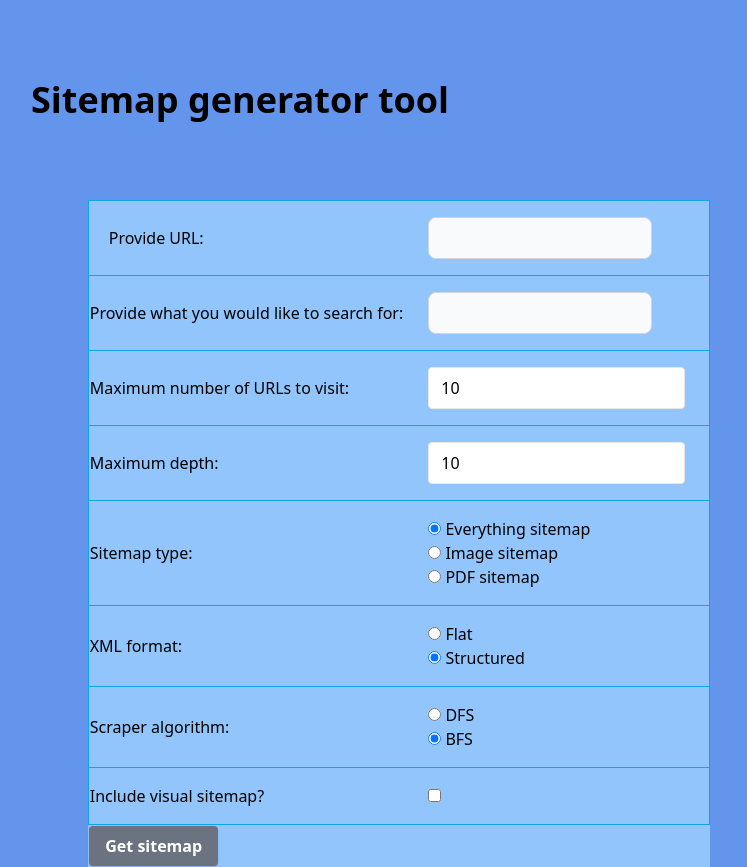
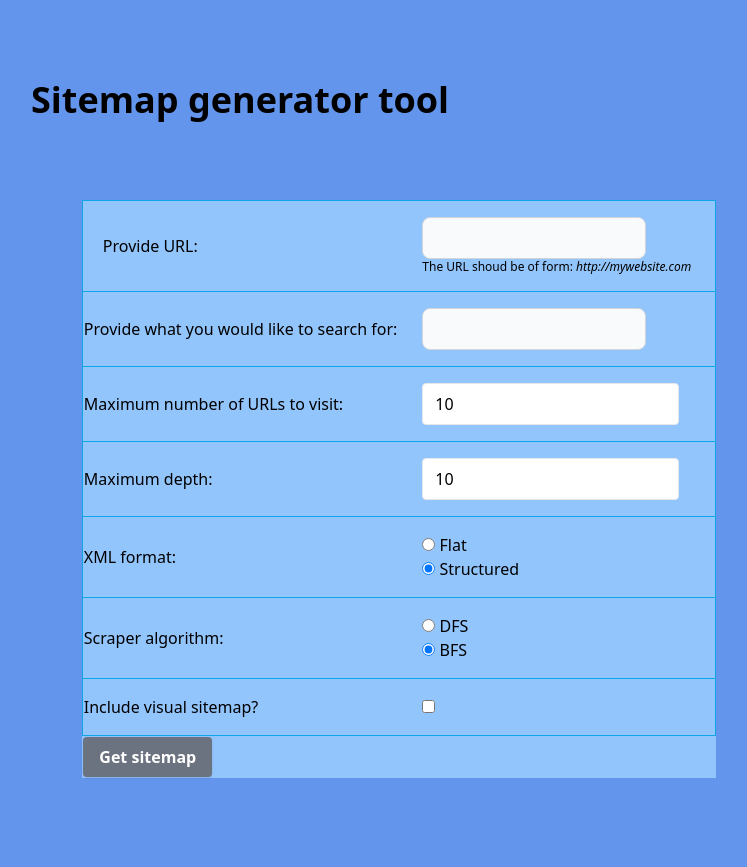
Before and after one commit to Magenta24/Sitemap-Generator-Tool, a Django app: page / in a window 1280 px wide. Shown: the whole page, without its empty margins (241-988 px from the left). After the commit the page ends 778 px from the top, so only its background shows below. Run offline with Django 4.2, Linux system fonts and the light colour scheme; some libraries are stand-ins or nearby versions.

Commit message:
removing sitemap_type option

```diff
--- a/sitemap_generator/sitemap_generator/forms.py
+++ b/sitemap_generator/sitemap_generator/forms.py
@@ -2,20 +2,17 @@ from django import forms
 
 
 class SitemapForm(forms.Form):
-    url = forms.CharField(label='Provide URL', required=True, widget= forms.TextInput
-                           (attrs={'class':'bg-gray-50 border border-gray-300 text-gray-900 text-sm rounded-lg focus:ring-blue-500 focus:border-blue-500 block  p-2.5'}))
-    thing_to_search = forms.CharField(label='Provide what you would like to search for', required=False, widget= forms.TextInput
-                           (attrs={'class':'bg-gray-50 border border-gray-300 text-gray-900 text-sm rounded-lg focus:ring-blue-500 focus:border-blue-500 block  p-2.5'}))
-    max_pages = forms.IntegerField(label='Maximum number of URLs to visit', initial=10, widget=forms.NumberInput(attrs={'class': 'rounded border py-2 px-3'}))
-    max_depth = forms.IntegerField(label='Maximum depth', initial=10, widget=forms.NumberInput(attrs={'class': 'rounded border py-2 px-3'}))
-
-    sitemap_choices = [
-        ('None', 'Everything sitemap'),
-        ('img', 'Image sitemap'),
-        ('pdf', 'PDF sitemap')
-    ]
-    sitemap_type = forms.ChoiceField(label='Sitemap type', widget=forms.RadioSelect, choices=sitemap_choices,
-                                     required=True)
+    url = forms.CharField(label='Provide URL', required=True, widget=forms.TextInput
+    (attrs={
+        'class': 'bg-gray-50 border border-gray-300 text-gray-900 text-sm rounded-lg focus:ring-blue-500 focus:border-blue-500 block  p-2.5'}))
+    thing_to_search = forms.CharField(label='Provide what you would like to search for', required=False,
+                                      widget=forms.TextInput
+                                      (attrs={
+                                          'class': 'bg-gray-50 border border-gray-300 text-gray-900 text-sm rounded-lg focus:ring-blue-500 focus:border-blue-500 block  p-2.5'}))
+    max_pages = forms.IntegerField(label='Maximum number of URLs to visit', initial=10,
+                                   widget=forms.NumberInput(attrs={'class': 'rounded border py-2 px-3'}))
+    max_depth = forms.IntegerField(label='Maximum depth', initial=10,
+                                   widget=forms.NumberInput(attrs={'class': 'rounded border py-2 px-3'}))
 
     xml_format_choices = [
         ('flat', 'Flat'),
@@ -31,4 +28,4 @@ class SitemapForm(forms.Form):
         ('bfs', 'BFS')
     ]
     scraper_algo = forms.ChoiceField(label='Scraper algorithm', widget=forms.RadioSelect, choices=scraper_algo_choices,
-                                   required=True)
+                                     required=True)
--- a/sitemap_generator/sitemap_generator/templates/index.html
+++ b/sitemap_generator/sitemap_generator/templates/index.html
@@ -22,6 +22,7 @@
                             <td class="px-6 py-4">
                                 {{ form.url.errors }}
                                 {{ form.url }}
+                                <p class="text-xs">The URL shoud be of form: <span class="italic">http://mywebsite.com</span></p>
                             </td>
                         </tr>
                         <tr class="border border-sky-500 bg-blue-300 hover:bg-neutral-300">
@@ -43,13 +44,6 @@
                             <td class="px-6 py-4">
                                 {{ form.max_depth.errors }}
                                 {{ form.max_depth }}
-                            </td>
-                        </tr>
-                        <tr class="border border-sky-500 bg-blue-300 hover:bg-neutral-300">
-                            <td>{{ form.sitemap_type.label_tag }}</td>
-                            <td class="px-6 py-4">
-                                {{ form.sitemap_type.errors }}
-                                {{ form.sitemap_type }}
                             </td>
                         </tr>
                         <tr class="border border-sky-500 bg-blue-300 hover:bg-neutral-300">
```
